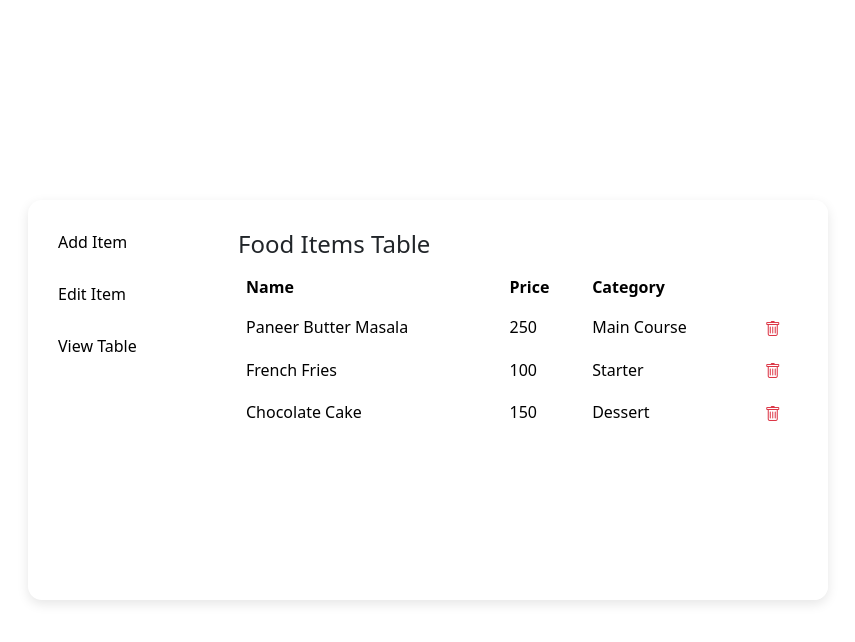
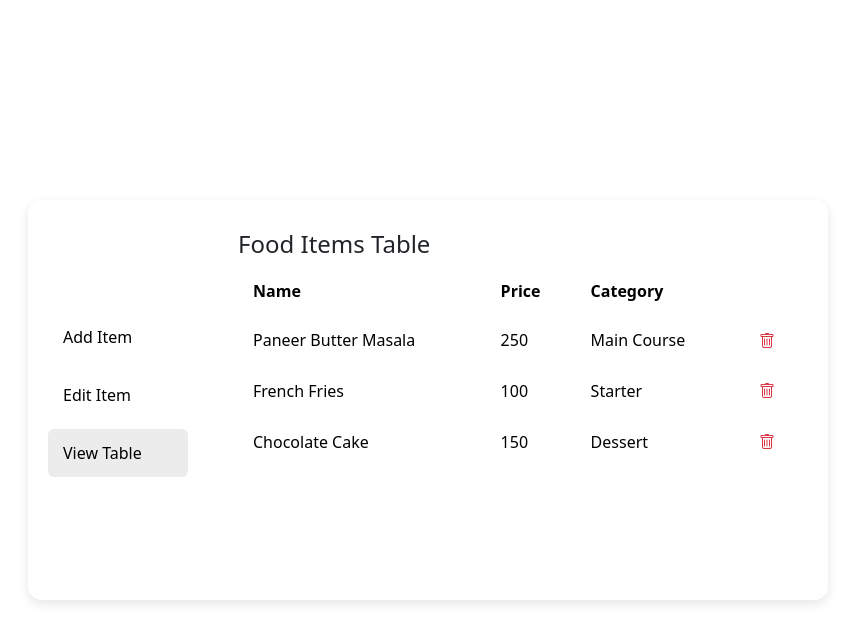
Before and after one commit to deshpandeishan/angular-app, an Angular app: page / in a window 1280 px wide. Both pictures are taken after a click on the button "View Table". Shown: the top 642 px of the page, without its empty margins (212-1067 px from the left). Built offline with nearby package versions, Linux system fonts and the light colour scheme.

Commit message:
add active button property

```diff
--- a/src/app/food/food-table/food-table.css
+++ b/src/app/food/food-table/food-table.css
@@ -0,0 +1,13 @@
+.table {
+    border-radius: 8px;
+    overflow: hidden;
+}
+
+.table th, .table td {
+    padding: 12px 15px;
+    vertical-align: middle;
+}
+
+.table th {
+    font-weight: 600;
+}
--- a/src/app/layout/sidebar/sidebar.css
+++ b/src/app/layout/sidebar/sidebar.css
@@ -5,19 +5,27 @@
     flex-direction: column;
     padding: 20px;
     justify-content: center;
+    height: 100%;
   }
 
   .sidebar button {
+    display: block;
+    width: 100%;
     background: none;
     border: none;
     color: #000;
+    padding: 12px 15px;
+    margin-bottom: 10px;
+    border-radius: 6px;
+    cursor: pointer;
     text-align: left;
-    padding: 10px;
-    margin-bottom: 8px;
-    border-radius: 4px;
-    cursor: pointer;
-    transition: background-color 0.2s;
+    transition: background-color 0.3s, transform 0.2s;
   }
+
+  .sidebar button.active {
+    background-color: #ececec;
+  }
+
 
   .sidebar button:hover {
     background-color: #e0f0ff;
--- a/src/app/layout/sidebar/sidebar.html
+++ b/src/app/layout/sidebar/sidebar.html
@@ -1,5 +1,5 @@
 <div class="sidebar">
-    <button (click)="select('add')">Add Item</button>
-    <button (click)="select('edit')">Edit Item</button>
-    <button (click)="select('table')">View Table</button>
-  </div>
+  <button (click)="select('add')" [class.active]="active === 'add'">Add Item</button>
+  <button (click)="select('edit')" [class.active]="active === 'edit'">Edit Item</button>
+  <button (click)="select('table')" [class.active]="active === 'table'">View Table</button>
+</div>
--- a/src/app/layout/sidebar/sidebar.ts
+++ b/src/app/layout/sidebar/sidebar.ts
@@ -8,8 +8,10 @@ import { Component, EventEmitter, Output } from '@angular/core';
 })
 export class Sidebar {
   @Output() menuSelect = new EventEmitter<'add' | 'edit' | 'table'>();
+  active: 'add' | 'edit' | 'table' | '' = '';
 
   select(value: 'add' | 'edit' | 'table') {
+    this.active = value;
     this.menuSelect.emit(value);
   }
 }
```
